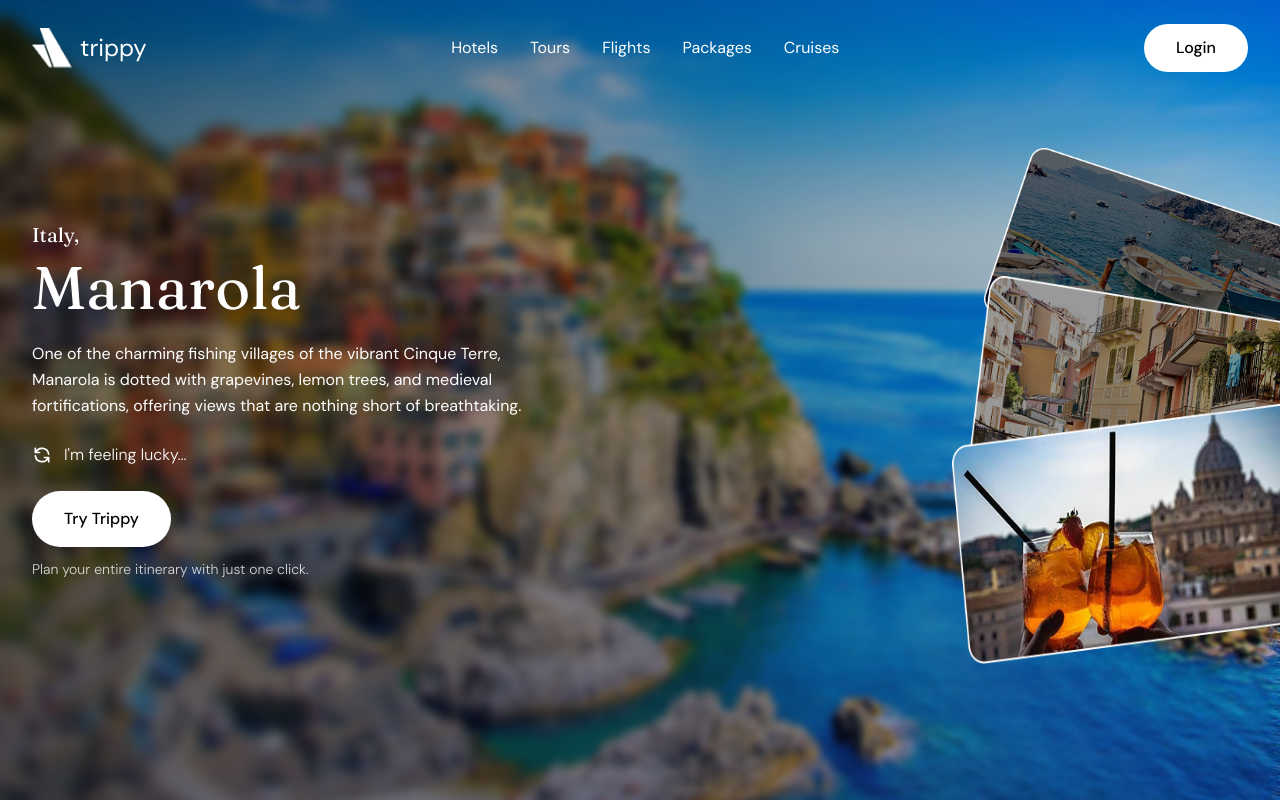
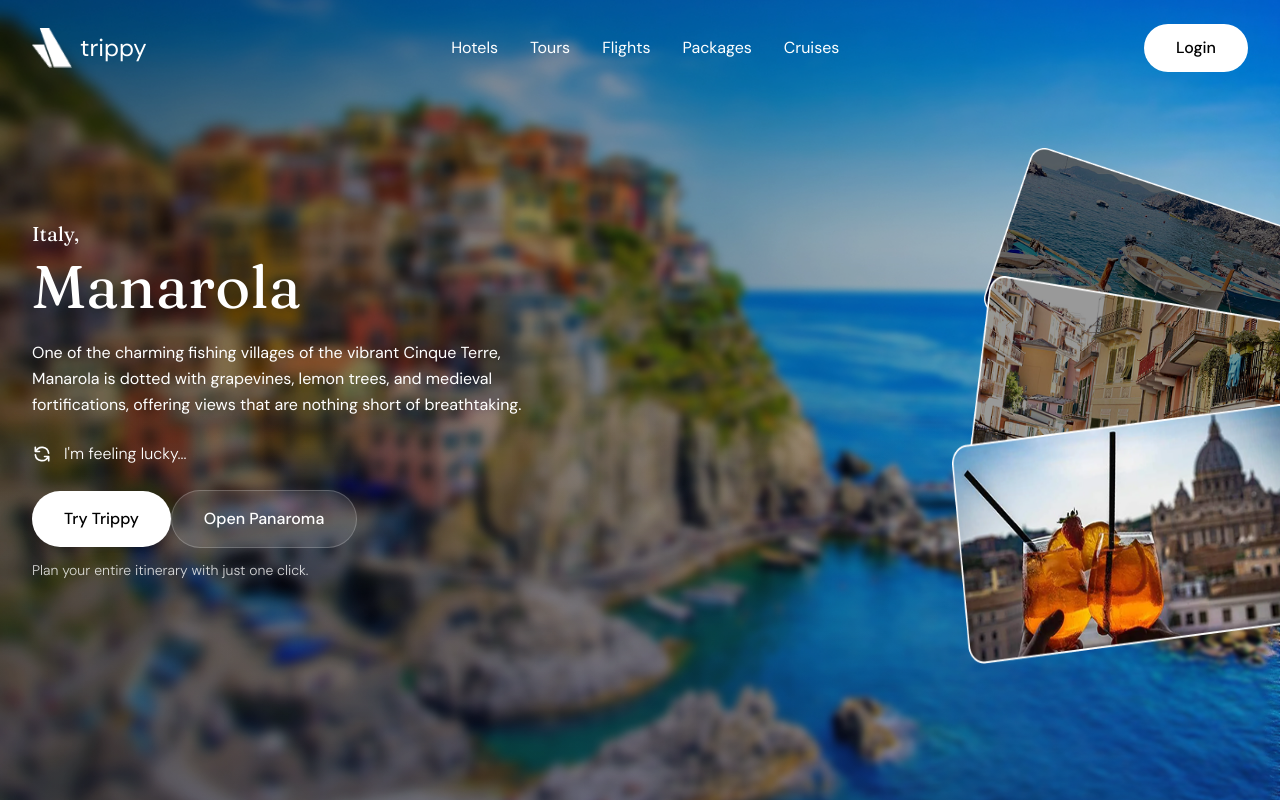
Before and after one commit to naman-sonawane/trippy, a Next.js app: page / in a window 1280 px wide. Built offline with nearby package versions, Linux system fonts and the light colour scheme; no server answers.

Commit message:
panaroma page

```diff
--- a/app/page.tsx
+++ b/app/page.tsx
@@ -1,23 +1,20 @@
 'use client';
 
 import Image from "next/image";
-import { useState, useEffect } from "react";
+import { useEffect, useState } from "react";
 import { motion, AnimatePresence } from "framer-motion";
 import { useSession, signIn } from "next-auth/react";
 import { useRouter } from "next/navigation";
+
+// Import your panorama component/page file (as requested)
+import PanaromaPage from "./panaroma/panaroma";
 
 const NavigationBar = () => {
   const { data: session, status } = useSession();
   const router = useRouter();
 
-  const handleLoginClick = () => {
-    signIn('google');
-  };
-
   useEffect(() => {
-    if (session) {
-      router.push('/dashboard');
-    }
+    if (session) router.push("/dashboard");
   }, [session, router]);
 
   return (
@@ -29,7 +26,12 @@ const NavigationBar = () => {
     >
       <div className="flex items-center gap-2">
         <Image src="/logo.png" alt="Trippy" width={40} height={40} className="w-10 h-10" />
-        <span className="text-white text-2xl font-normal" style={{ fontFamily: 'var(--font-dm-sans)' }}>trippy</span>
+        <span
+          className="text-white text-2xl font-normal"
+          style={{ fontFamily: "var(--font-dm-sans)" }}
+        >
+          trippy
+        </span>
       </div>
 
       <div className="hidden md:flex items-center gap-8 text-white text-base">
@@ -43,11 +45,11 @@ const NavigationBar = () => {
       <motion.button
         whileHover={{ scale: 1.05 }}
         whileTap={{ scale: 0.95 }}
-        onClick={handleLoginClick}
-        disabled={status === 'loading'}
+        onClick={() => signIn("google")}
+        disabled={status === "loading"}
         className="bg-white text-black px-8 py-3 rounded-full text-base font-medium hover:bg-opacity-90 transition-all disabled:opacity-50"
       >
-        {status === 'loading' ? 'Loading...' : 'Login'}
+        {status === "loading" ? "Loading..." : "Login"}
       </motion.button>
     </motion.nav>
   );
@@ -66,13 +68,7 @@ const ImageCard = ({ src, alt, index }: { src: string; alt: string; index: numbe
       onHoverEnd={() => setIsHovered(false)}
       className="relative w-[360px] h-[260px]"
     >
-      <Image
-        src={src}
-        alt={alt}
-        width={360}
-        height={260}
-        className="rounded-lg w-full h-full"
-      />
+      <Image src={src} alt={alt} width={360} height={260} className="rounded-lg w-full h-full" />
       <AnimatePresence>
         {isHovered && (
           <motion.div
@@ -81,9 +77,7 @@ const ImageCard = ({ src, alt, index }: { src: string; alt: string; index: numbe
             exit={{ opacity: 0, scale: 0.9 }}
             transition={{ duration: 0.2 }}
             className="absolute bottom-4 left-4 bg-white px-4 py-2 rounded-lg shadow-lg text-sm font-medium"
-            style={{
-              fontFamily: 'var(--font-dm-sans)'
-            }}
+            style={{ fontFamily: "var(--font-dm-sans)" }}
           >
             {alt}
           </motion.div>
@@ -94,13 +88,15 @@ const ImageCard = ({ src, alt, index }: { src: string; alt: string; index: numbe
 };
 
 export default function Home() {
+  const router = useRouter();
+
   return (
     <div className="relative h-screen w-full overflow-hidden">
       <div
         className="absolute inset-0 bg-cover bg-center bg-no-repeat"
         style={{
-          backgroundImage: 'url(/landingbg.jpg)',
-          filter: 'brightness(0.85)',
+          backgroundImage: "url(/landingbg.jpg)",
+          filter: "brightness(0.85)",
         }}
       />
 
@@ -123,7 +119,7 @@ export default function Home() {
                   animate={{ opacity: 1, y: 0 }}
                   transition={{ duration: 0.6, delay: 0.3 }}
                   className="text-xl mb-2"
-                  style={{ fontFamily: 'var(--font-fraunces)' }}
+                  style={{ fontFamily: "var(--font-fraunces)" }}
                 >
                   Italy,
                 </motion.h2>
@@ -132,7 +128,7 @@ export default function Home() {
                   animate={{ opacity: 1, y: 0 }}
                   transition={{ duration: 0.6, delay: 0.4 }}
                   className="text-6xl mb-4"
-                  style={{ fontFamily: 'var(--font-fraunces)', fontWeight: 400 }}
+                  style={{ fontFamily: "var(--font-fraunces)", fontWeight: 400 }}
                 >
                   Manarola
                 </motion.h1>
@@ -143,9 +139,11 @@ export default function Home() {
                 animate={{ opacity: 1, y: 0 }}
                 transition={{ duration: 0.6, delay: 0.5 }}
                 className="text-base leading-relaxed max-w-lg"
-                style={{ fontFamily: 'var(--font-dm-sans)' }}
+                style={{ fontFamily: "var(--font-dm-sans)" }}
               >
-                One of the charming fishing villages of the vibrant Cinque Terre, Manarola is dotted with grapevines, lemon trees, and medieval fortifications, offering views that are nothing short of breathtaking.
+                One of the charming fishing villages of the vibrant Cinque Terre, Manarola is dotted with
+                grapevines, lemon trees, and medieval fortifications, offering views that are nothing short
+                of breathtaking.
               </motion.p>
 
               <motion.div
@@ -155,7 +153,12 @@ export default function Home() {
                 className="flex items-center gap-3 text-base"
               >
                 <svg className="w-5 h-5" fill="none" stroke="currentColor" viewBox="0 0 24 24">
-                  <path strokeLinecap="round" strokeLinejoin="round" strokeWidth={2} d="M4 4v5h.582m15.356 2A8.001 8.001 0 004.582 9m0 0H9m11 11v-5h-.581m0 0a8.003 8.003 0 01-15.357-2m15.357 2H15" />
+                  <path
+                    strokeLinecap="round"
+                    strokeLinejoin="round"
+                    strokeWidth={2}
+                    d="M4 4v5h.582m15.356 2A8.001 8.001 0 004.582 9m0 0H9m11 11v-5h-.581m0 0a8.003 8.003 0 01-15.357-2m15.357 2H15"
+                  />
                 </svg>
                 <span className="font-light">I&apos;m feeling lucky...</span>
               </motion.div>
@@ -169,11 +172,22 @@ export default function Home() {
                 <motion.button
                   whileHover={{ scale: 1.02 }}
                   whileTap={{ scale: 0.98 }}
-                  onClick={() => signIn('google')}
+                  onClick={() => signIn("google")}
                   className="bg-white text-black px-8 py-4 rounded-full text-base font-medium hover:bg-opacity-90 transition-all shadow-lg"
                 >
                   Try Trippy
                 </motion.button>
+
+                {/* NEW: Go to /panaroma route */}
+                <motion.button
+                  whileHover={{ scale: 1.02 }}
+                  whileTap={{ scale: 0.98 }}
+                  onClick={() => router.push("/panaroma")}
+                  className="bg-white/10 text-white px-8 py-4 rounded-full text-base font-medium hover:bg-white/15 transition-all border border-white/20"
+                >
+                  Open Panaroma
+                </motion.button>
+
                 <p className="text-sm text-white/80 font-light">
                   Plan your entire itinerary with just one click.
                 </p>
--- /dev/null
+++ b/app/panaroma/panaroma.tsx
@@ -0,0 +1,11 @@
+'use client';
+
+export default function PanaromaPage() {
+  return (
+    <div className="w-full h-screen flex items-center justify-center bg-black text-white">
+      <h1 className="text-2xl font-medium">
+        Panorama Page
+      </h1>
+    </div>
+  );
+}
--- a/package.json
+++ b/package.json
@@ -11,9 +11,9 @@
   "dependencies": {
     "bcryptjs": "^3.0.3",
     "framer-motion": "^12.25.0",
+    "lucide-react": "^0.562.0",
     "mongodb": "^7.0.0",
     "mongoose": "^9.1.2",
-    "lucide-react": "^0.562.0",
     "next": "16.1.1",
     "next-auth": "^4.24.13",
     "react": "19.2.3",
```
Also changed, not shown: 2 other files (tests, documents, lock files or other folders).
